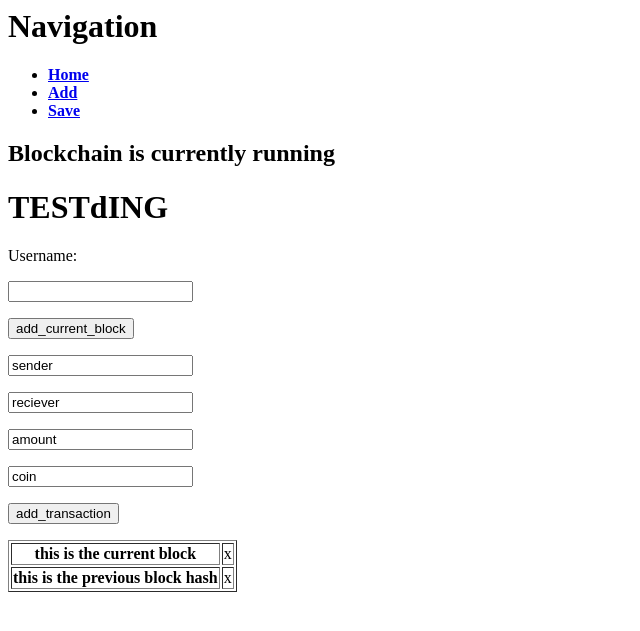
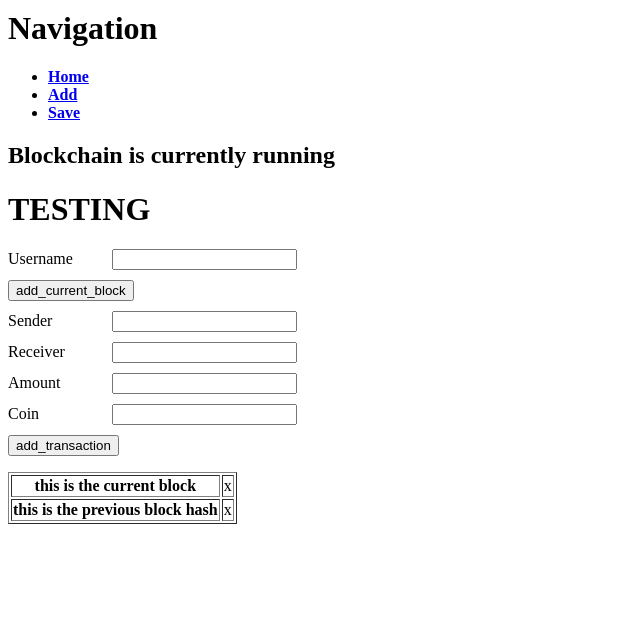
Before and after one commit to Marchwarden/nimloth-blockchain, a Flask app: template core/templates/home.html in a window 1280 px wide. Shown: the top 631 px of the page, without its empty margins (0-640 px from the left). Run offline with Flask 2, Linux system fonts and the light colour scheme; the template is opened without the code that fills it: most values are stand-ins (such as "Sample title", 1, 10 or a date in 2020).

Commit message:
formatting

```diff
--- a/core/templates/home.html
+++ b/core/templates/home.html
@@ -1,7 +1,6 @@
 
 <html>
    <body>
-      <form action = "http://localhost:8000/home" method = "post">
       <div>
          <p><h1>Navigation</h1></p>
             <strong><nav>
@@ -12,21 +11,35 @@
                </ul>
             </nav></strong>
       </div>
-         <p><h2>Blockchain is currently running</h2></p>
-         <p><h1>TESTdING</h1><p>
-         <p>Username:</p>
-         <p><input type = "text" name = "name" /></p>
-         <p><input type = "submit" name = "submit_button" value = "add_current_block" /></p>
+      <h2>Blockchain is currently running</h2>
+      <h1>TESTING</h1>
 
-         <p><input type = "text" name = "sender" value = "sender" /></p>
-         <p><input type = "text" name = "reciever" value = "reciever" /></p>
-         <p><input type = "text" name = "amount" value = "amount" /></p>
-         <p><input type = "text" name = "coin" value = "coin" /></p>
-         <p><input type = "submit" name = "submit_button" value = "add_transaction" /></p>
+      <form method = "post">
+         <div>
+            <label for="username">Username</label>
+            <input name="username" id="username" />
+         </div>
+         <input type = "submit" name = "submit_button" value = "add_current_block" />
+         <div>
+            <label for="sender">Sender</label>
+            <input name="sender" id="sender" />
+         </div>
+         <div>
+            <label for="receiver">Receiver</label>
+            <input name="receiver" id="receiver" />
+         </div>
+         <div>
+            <label for="amount">Amount</label>
+            <input name="amount" id="amount" />
+         </div>
+         <div>
+            <label for="coin">Coin</label>
+            <input name="coin" id="coin" />
+         </div>
+         <input type = "submit" name = "submit_button" value = "add_transaction" />
       </form>
-      <table border =1 >
 
-
+      <table border=1>
          <tr>
             <th> {{ "this is the current block"}} </th>
             <td> {{ current_block.hash}} </td>
@@ -35,9 +48,17 @@
             <th> {{ "this is the previous block hash"}} </th>
             <td> {{ block_chain.get_previous_hash()}} </td>
          </tr>
-
-
       </table>
    </body>
+</html>
 
-</html>
+<style>
+   div {
+      margin-bottom: 10px;
+      margin-top: 10px;
+   }
+   label {
+      display: inline-block;
+      width: 100px;
+   }
+</style>
```
Lines whose indentation alone changed are shown as unchanged.
